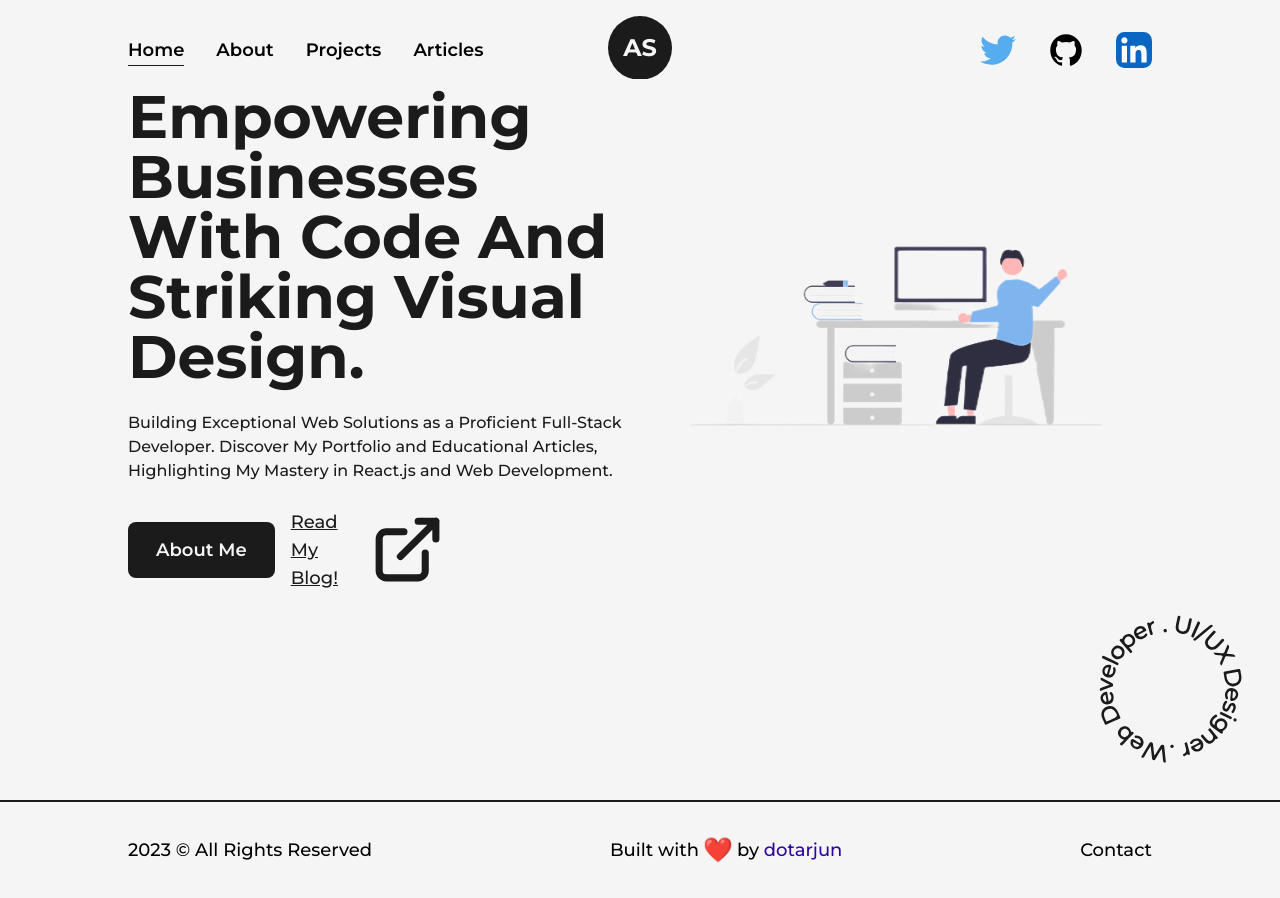
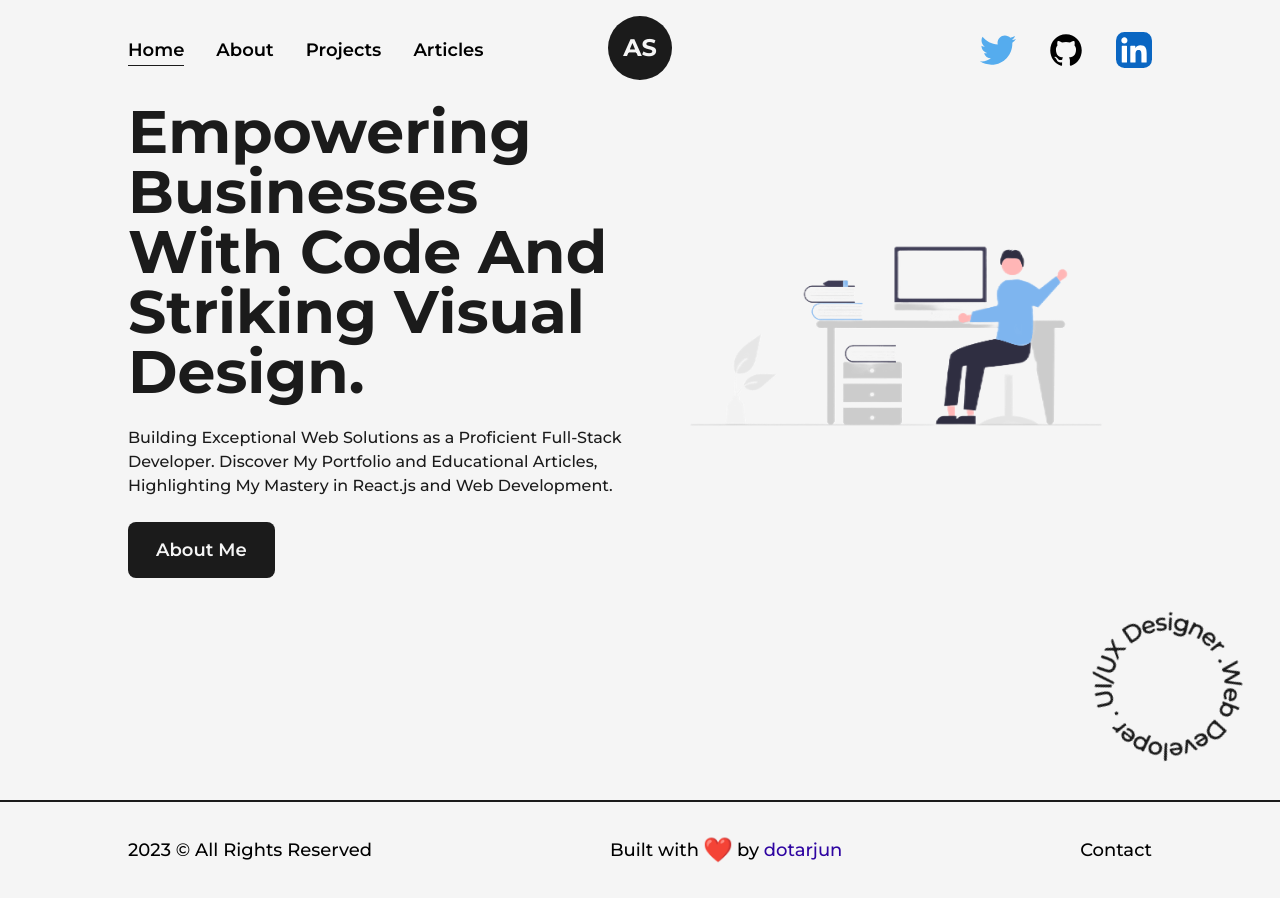
Before and after one commit to dotarjun/Portfolio, a Next.js app: page / in a window 1280 px wide. Built offline with nearby package versions, Linux system fonts and the light colour scheme.

Commit message:
🔥 chore(index.js): comment out blog link temporarily 🎨 chore(tailwind.config.js): fix typo in animation name 'infinite'

```diff
--- a/src/pages/index.js
+++ b/src/pages/index.js
@@ -34,13 +34,13 @@ export default function Home() {
                 >
                   About Me
                 </Link>
-                <Link
+                {/* <Link
                   href="https://blog.arjunsingh.tech"
                   target={"_blank"}
                   className="flex justify-center items-center ml-4 text-lg font-medium capitalize text-dark underline"
                 >
                   Read my blog! <LinkArrow className={"w-4 ml-1 "} />
-                </Link>
+                </Link> */}
               </div>
             </div>
             <div className="w-1/2">
--- a/tailwind.config.js
+++ b/tailwind.config.js
@@ -10,7 +10,7 @@ module.exports = {
         mont: ["var(--font-mont)", ...fontFamily.sans],
       },
       animation: {
-        "spin-slow": "spin 8s linear infinte",
+        "spin-slow": "spin 8s linear infinite",
       },
       colors: {
         dark: "#1b1b1b",
```
